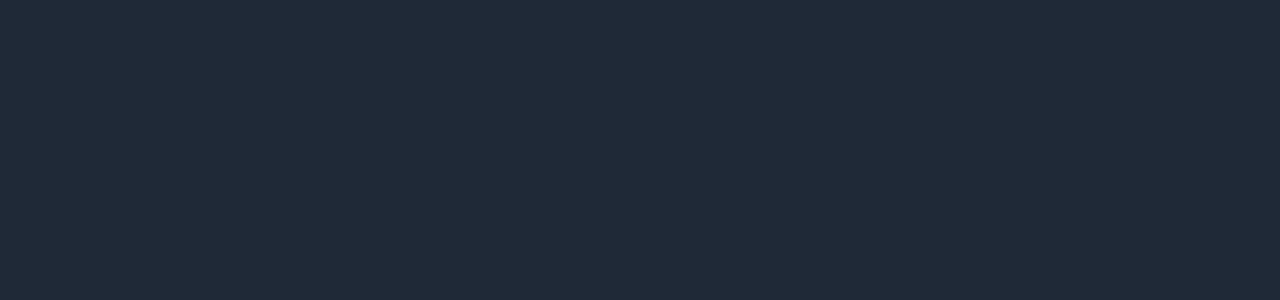
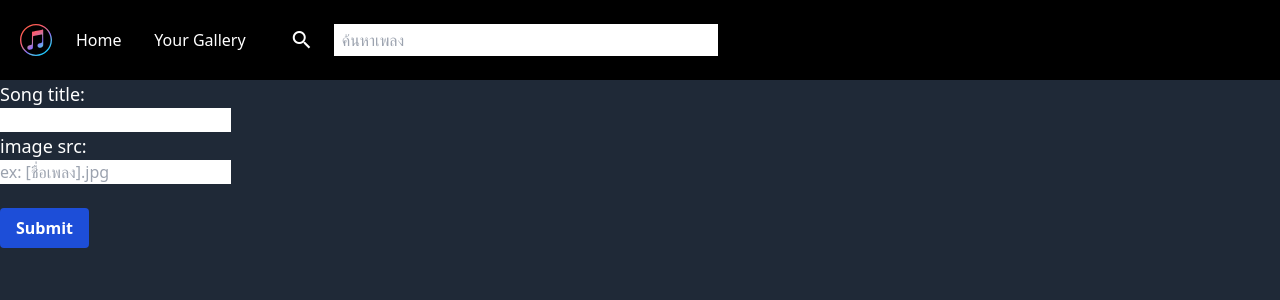
Before and after one commit to 62130500017/INT203_62130500017_Groupwork_SPA, a Vue app: page /add_gallery in a window 1280 px wide. Before the commit this address had no page. Shown: the top 300 px of the page. Built offline with nearby package versions, Linux system fonts and the light colour scheme.

Commit message:
62130500017 add CRUD PUT

```diff
--- a/db.json
+++ b/db.json
@@ -1,28 +1,28 @@
 {
   "gallery": [
     {
-      "id": 1,
       "picture_name": "รองช้ำ",
       "src": "รองช้ำ.jpg",
-      "isFav": false,
+      "isFav": true,
       "isPhotoitem": true,
-      "isCurrentPhoto": false
+      "isCurrentPhoto": false,
+      "id": 1
     },
     {
-      "id": 2,
       "picture_name": "ไม่บอกเธอ",
       "src": "เกิดมาเพื่ออกหัก.jpg",
-      "isFav": false,
+      "isFav": true,
       "isPhotoitem": true,
-      "isCurrentPhoto": false
+      "isCurrentPhoto": false,
+      "id": 2
     },
     {
-      "id": 3,
       "picture_name": "คลั่งรัก",
       "src": "คลั่งรัก.jpg",
-      "isFav": false,
+      "isFav": true,
       "isPhotoitem": true,
-      "isCurrentPhoto": false
+      "isCurrentPhoto": false,
+      "id": 3
     }
   ]
 }
--- a/src/components/Photoitem.vue
+++ b/src/components/Photoitem.vue
@@ -5,10 +5,10 @@
         <div class="inline-flex w-full">
             <div class="w-1/2 text-gray-300 py-2 text-base">{{pic.picture_name}}</div>
             <div class="text-right w-1/2 py-2">
-            <i v-show="!pic.isFav" class="material-icons text-pink-600 text-2xl cursor-pointer" v-on:click="toggleFav(index)">
+            <i v-show="!pic.isFav" class="material-icons text-pink-600 text-2xl cursor-pointer" v-on:click="editFav(pic)">
             favorite_border
             </i>
-            <i v-show="pic.isFav" class="material-icons text-pink-600 text-2xl cursor-pointer" v-on:click="toggleFav(index)">
+            <i v-show="pic.isFav" class="material-icons text-pink-600 text-2xl cursor-pointer" v-on:click="editFav(pic)">
             favorite
             </i>
             <i class="material-icons text-red-500 cursor-pointer" v-on:click="deleteSong(pic.id)">
@@ -33,14 +33,17 @@
     },
 
     methods:{
-        toggleFav(index) {
-            this.$emit('toggle-fav',index)
-        },
+        // toggleFav(index) {
+        //     this.$emit('toggle-fav',index)
+        // },
         toggleZoom(index) {
             this.$emit('toggle-zoom',index)
         },
         deleteSong(id){
             this.$emit('delete-song',id)
+        },
+        editFav(pic){
+            this.$emit('edit-fav',pic)
         }
     }
 }
--- a/src/router/index.js
+++ b/src/router/index.js
@@ -16,9 +16,9 @@
     component: () => import(/* webpackChunkName: "about" */ '../views/your_gallery.vue')
   },
   {
-    path: '/edit_gallery',
-    name: 'Edit Gallery',
-    component: () => import('../views/edit_gallery.vue')
+    path: '/add_gallery',
+    name: 'Add Gallery',
+    component: () => import('../views/add_gallery.vue')
   }
 ]
 
--- a/src/views/edit_gallery.vue
+++ b/src/views/add_gallery.vue
@@ -29,7 +29,7 @@
       Failed to add!!
     </div>
     <label class="text-white text-lg">image src:</label><br />
-    <input v-model="song.src" type="text" id="songsrc" name="songsrc" /><br />
+    <input v-model="song.src" type="text" id="songsrc" name="songsrc" placeholder="ex: [ชื่อเพลง].jpg"/><br />
 
     <div class="text-red-500 text-lg font-base" v-if="invalidSrcSong">
       Failed to add!!
@@ -92,28 +92,6 @@
         console.log(`Failed to add song! + ${error}`);
       }
     },
-    // async editSubmit(id) {
-    //   const res = await fetch(`http://localhost:3000/gallery/${id}`, {
-    //     method: "PUT",
-    //     headers: {
-    //       "Content‐type": "application/json",
-    //     },
-    //     body: JSON.stringify({
-    //       picture_name: song.picture_name,
-    //       src: song.src,
-    //     }),
-    //   });
-    //   const data = await res.json();
-    //   this.photos = this.photos.map((photo) =>
-    //     photo.id === data.id
-    //       ? {
-    //           ...photo,
-    //           title: data.title,
-    //           src: data.src,
-    //         }
-    //       : photo
-    //   );
-    // },
   },
 };
 </script>
--- a/src/views/your_gallery.vue
+++ b/src/views/your_gallery.vue
@@ -9,14 +9,14 @@
       <router-link to="/your_gallery" class="text-white">Your Gallery</router-link>
       <Photosearch @toggle-search="toggleSearch" @toggle-cancel="toggleReset" @search-photo-items="searchPhotoItems"/>
       <div id="edit-button" class="pl-52">
-      <router-link to="/edit_gallery">
+      <router-link to="/add_gallery">
        <base-button label="Add Your Music"></base-button>
       </router-link>
       </div>
     <p class="text-white font-semibold text-xl pl-32 absolute right-5">Favorite Music ({{countUndone}})</p>
     </nav>
     <div class="bg-gray-800 w-full h-screen">
-    <Photoitem :gallery="gallery" @toggle-fav="toggleFav" @toggle-zoom="toggleZoom"  @delete-song="deleteSong"/>
+    <Photoitem :gallery="gallery" @edit-fav="editFav" @toggle-zoom="toggleZoom"  @delete-song="deleteSong"/>
     <div class="text-white text-xl font-bold p-5" v-if="filterNoFound == gallery.length">
       No Music  :(
     </div>
@@ -81,9 +81,29 @@
         ? (this.gallery = this.gallery.filter((gallery) => gallery.id !== id))
         : alert("Error to delete song");
     },
-    toggleFav(index) {
-      this.gallery[index].isFav = !this.gallery[index].isFav;
+    async editFav(pic) {
+    pic.isFav = !pic.isFav
+      try {
+        await fetch(`http://localhost:3000/gallery/${pic.id}`, {
+          method: "PUT",
+          headers: {
+            "Content-type": "application/json",
+          },
+          body: JSON.stringify({
+            picture_name: pic.picture_name,
+            src: pic.src,
+            isFav: pic.isFav,
+            isPhotoitem: true,
+            isCurrentPhoto: false,
+          }),
+        });
+      } catch (error) {
+        console.log(error)
+      }
     },
+    // toggleFav(index) {
+    //   this.gallery[index].isFav = !this.gallery[index].isFav;
+    // },
     searchPhotoItems(textinput) {
       for (let i = 0; i < this.gallery.length; i++) {
         if (
```
Also changed, not shown: src/assets/Images/Memories.jpg (added), src/assets/Images/ลงใจ.jpg (added).
